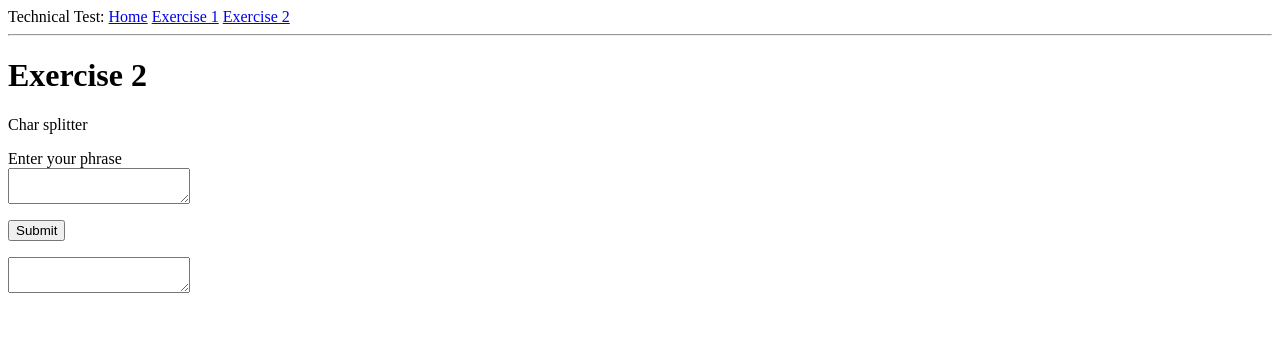
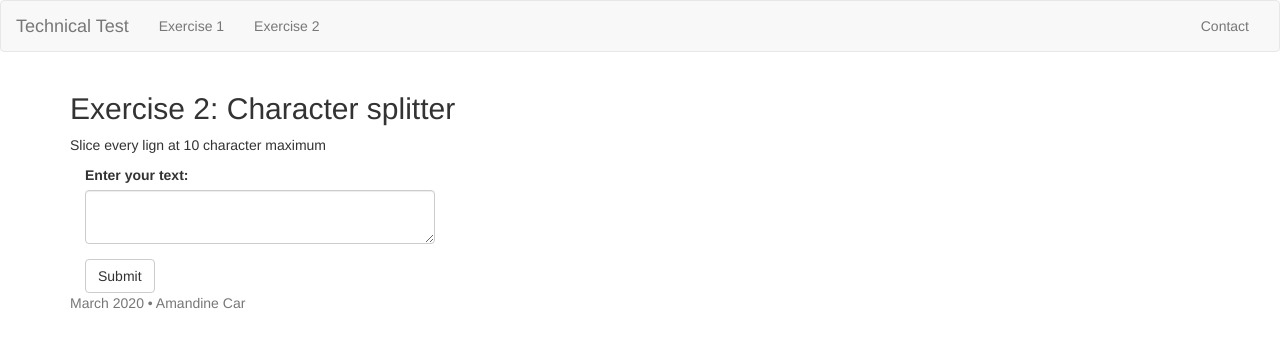
Before and after one commit to mandarine8/Technical-Test-Python, a Flask app: page /exercise2 in a window 1280 px wide. Shown: the top 348 px of the page. Run offline with Flask 2, Linux system fonts and the light colour scheme; some libraries are stand-ins or nearby versions.

Commit message:
Bootstrap added: layout & forms style

```diff
--- a/app/__init__.py
+++ b/app/__init__.py
@@ -1,7 +1,9 @@
 from flask import Flask
 from config import Config
+from flask_bootstrap import Bootstrap
 
 app = Flask(__name__)
 app.config.from_object(Config)
+bootstrap = Bootstrap(app)
 
 from app import routes
--- a/app/exercises/char_splitter.py
+++ b/app/exercises/char_splitter.py
@@ -1,6 +1,6 @@
 # Naive 10 Characters splitter exercise:
 
-# Cut every lign at 10 character maximum
+# Slice every lign at 10 character maximum
 # The delimiter is the Linux one: \n
 # Every unsupported input return an empty string
 # String naive80CharSplitter(String input);
--- a/app/exercises/phrase_reverse.py
+++ b/app/exercises/phrase_reverse.py
@@ -1,6 +1,6 @@
 # Reverse Words Exercise:
 
-# Reverse words of an input sentence
+# Reverse words of an inputed sentence
 # A word is separated by a space, Any ponctuation can be a word
 # Return an empty string if the input is not correct
 # String phraseReverse(String input);
--- a/app/forms.py
+++ b/app/forms.py
@@ -3,9 +3,9 @@ from wtforms import StringField, SubmitField, TextAreaField
 from wtforms.validators import DataRequired
 
 class Exercise1Form(FlaskForm):
-  phrase = StringField('Enter your phrase', validators=[DataRequired()])
+  phrase = StringField('Enter your phrase:', validators=[DataRequired()])
   submit = SubmitField('Submit')
 
 class Exercise2Form(FlaskForm):
-  phrase = TextAreaField('Enter your phrase', validators=[DataRequired()])
+  phrase = TextAreaField('Enter your text:', validators=[DataRequired()])
   submit = SubmitField('Submit')
--- a/app/templates/base.html
+++ b/app/templates/base.html
@@ -1,19 +1,46 @@
-<html>
-  <head>
-    {% if title %}
-    <title>{{ title }} - Technical Test</title>
-    {% else %}
-    <title>Welcome</title>
-    {% endif %}
-  </head>
-  <body>
-    <div>
-      Technical Test:
-      <a href="/">Home</a>
-      <a href="/exercise1">Exercise 1</a>
-      <a href="/exercise2">Exercise 2</a>
+{% extends 'bootstrap/base.html' %}
+
+{% block title %}
+  {% if title %}{{ title }} Technical Test {% else %}Welcome {% endif %}
+{% endblock %}
+
+{% block navbar %}
+  <nav class="navbar navbar-default">
+    <div class="container-fluid">
+      <div class="navbar-header">
+        <button type="button" class="navbar-toggle collapsed" data-toggle="collapse" data-target="#bs-example-navbar-collapse-1" aria-expanded="false">
+          <span class="sr-only">Toggle navigation</span>
+          <span class="icon-bar"></span>
+          <span class="icon-bar"></span>
+          <span class="icon-bar"></span>
+        </button>
+        <a class="navbar-brand" href="{{ url_for('index') }}">Technical Test</a>
+      </div>
+
+      <div class="collapse navbar-collapse" id="bs-example-navbar-collapse-1">
+        <ul class="nav navbar-nav">
+          <li><a href="{{ url_for('exercise_1') }}">Exercise 1</a></li>
+          <li><a href="{{ url_for('exercise_2') }}">Exercise 2</a></li>
+        </ul>
+
+        <ul class="nav navbar-nav navbar-right">
+          <li><a href="#">Contact</a></li>
+        </ul>
+      </div>
     </div>
-    <hr>
-    {% block content %}{% endblock %}
-  </body>
-</html>
+  </nav>
+{% endblock %}
+
+{% block content %}
+  <div class="container">
+    {% block app_content %}{% endblock %}
+  </div>
+
+  <footer class="footer">
+    <div class="container">
+      <p class="text-muted">March 2020 • Amandine Car</p>
+    </div>
+  </footer>
+
+
+{% endblock %}
--- a/app/templates/exercise_2.html
+++ b/app/templates/exercise_2.html
@@ -1,18 +1,17 @@
 {% extends "base.html" %}
+{% import 'bootstrap/wtf.html' as wtf %}
 
-{% block content %}
-  <h1>Exercise 2</h1>
-  <p>Char splitter</p>
+{% block app_content %}
+  <h2>Exercise 2: Character splitter</h2>
+  <p>Slice every lign at 10 character maximum</p>
 
-  <form action="" method="post" novalidate>
-    {{ form.hidden_tag() }}
-    <p>
-      {{ form.phrase.label }}<br>
-      {{ form.phrase(size=32) }}
-    </p>
-    <p>{{ form.submit() }}</p>
-  </form>
+  <div class="col-md-4">
+    {{ wtf.quick_form(form) }}
 
-  <textarea readonly>{{response}}</textarea>
+    {% if response %}
+      <textarea class="form-control pre-scrollable" readonly>{{response}}</textarea>
+    {% endif %}
+
+  </div>
 
 {% endblock %}
```
Also changed, not shown: app/templates/exercise_1.html (+11 -14 lines), app/templates/index.html (+3 -4 lines).
